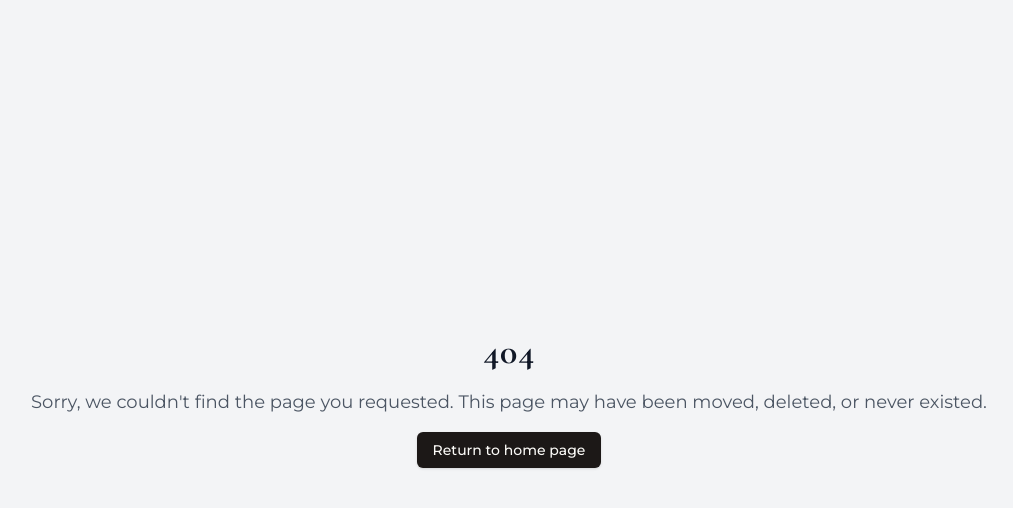
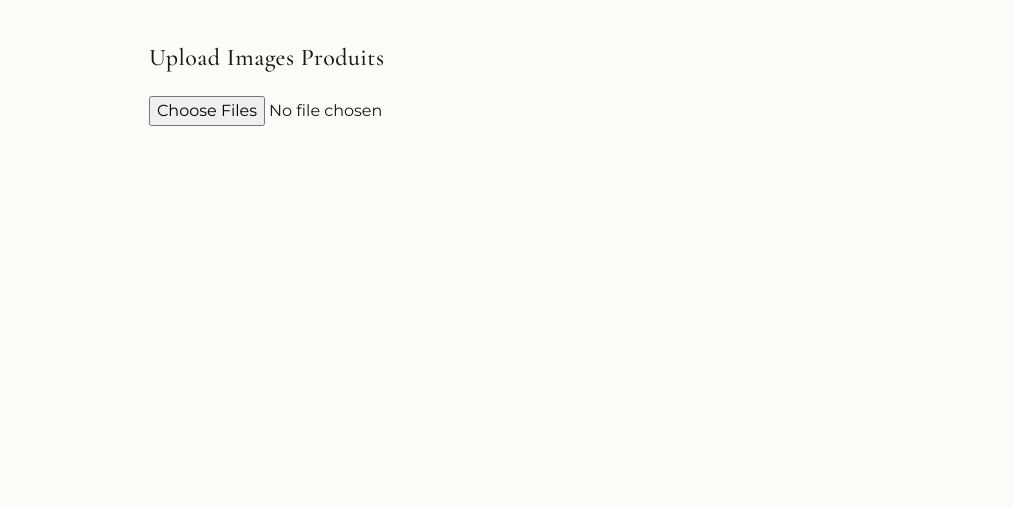
Before and after one commit to jahirlpro-fr/LeCoin1BeauT, a Next.js app: page /admin/upload in a window 1280 px wide. Before the commit this address had no page. Shown: the top 508 px of the page, without its empty margins (131-1144 px from the left). Built offline with nearby package versions, Linux system fonts and the light colour scheme.

Commit message:
Edit /src/pages/admin/upload.tsx

```diff
--- /dev/null
+++ b/src/pages/admin/upload.tsx
@@ -0,0 +1,66 @@
+import { useState } from "react";
+import { supabase } from "@/integrations/supabase/client";
+
+export default function UploadPage() {
+  const [uploading, setUploading] = useState(false);
+  const [results, setResults] = useState<string[]>([]);
+
+  const handleUpload = async (e: React.ChangeEvent<HTMLInputElement>) => {
+    const files = e.target.files;
+    if (!files || files.length === 0) return;
+
+    setUploading(true);
+    const uploadResults: string[] = [];
+
+    for (let i = 0; i < files.length; i++) {
+      const file = files[i];
+      const fileName = file.name.toLowerCase().replace(/\s+/g, "-");
+
+      const { data, error } = await supabase.storage
+        .from("products")
+        .upload(fileName, file, {
+          cacheControl: "3600",
+          upsert: true,
+        });
+
+      if (error) {
+        uploadResults.push(`❌ ${file.name}: ${error.message}`);
+      } else {
+        const { data: urlData } = supabase.storage
+          .from("products")
+          .getPublicUrl(fileName);
+        uploadResults.push(`✅ ${file.name} → ${urlData.publicUrl}`);
+      }
+    }
+
+    setResults(uploadResults);
+    setUploading(false);
+  };
+
+  return (
+    <div style={{ padding: "40px", maxWidth: "800px", margin: "0 auto" }}>
+      <h1 style={{ fontSize: "24px", marginBottom: "20px" }}>
+        Upload Images Produits
+      </h1>
+
+      <input
+        type="file"
+        accept="image/webp,image/png,image/jpeg"
+        multiple
+        onChange={handleUpload}
+        disabled={uploading}
+      />
+
+      {uploading && <p style={{ marginTop: "20px" }}>Upload en cours...</p>}
+
+      {results.length > 0 && (
+        <div style={{ marginTop: "20px" }}>
+          <h2 style={{ fontSize: "18px", marginBottom: "10px" }}>Résultats :</h2>
+          {results.map((r, i) => (
+            <p key={i} style={{ fontSize: "14px", marginBottom: "4px" }}>{r}</p>
+          ))}
+        </div>
+      )}
+    </div>
+  );
+}
```
